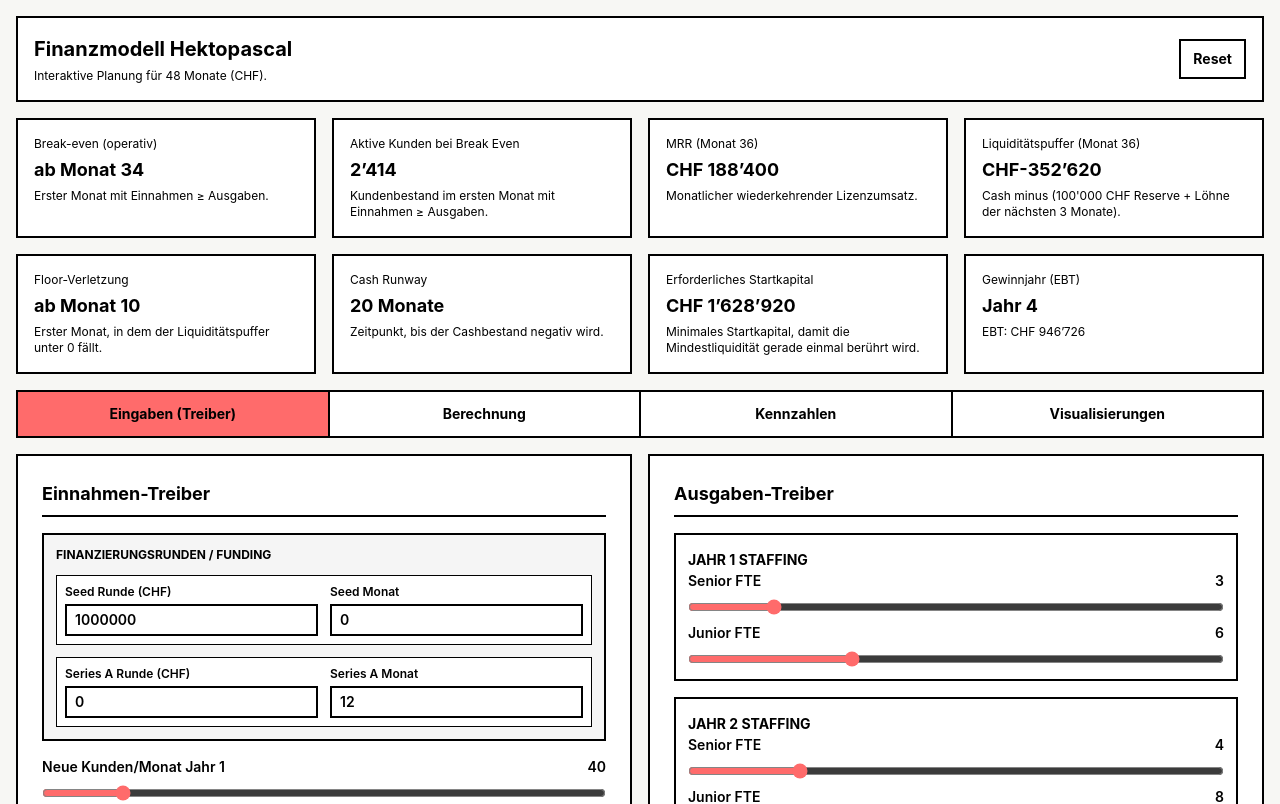
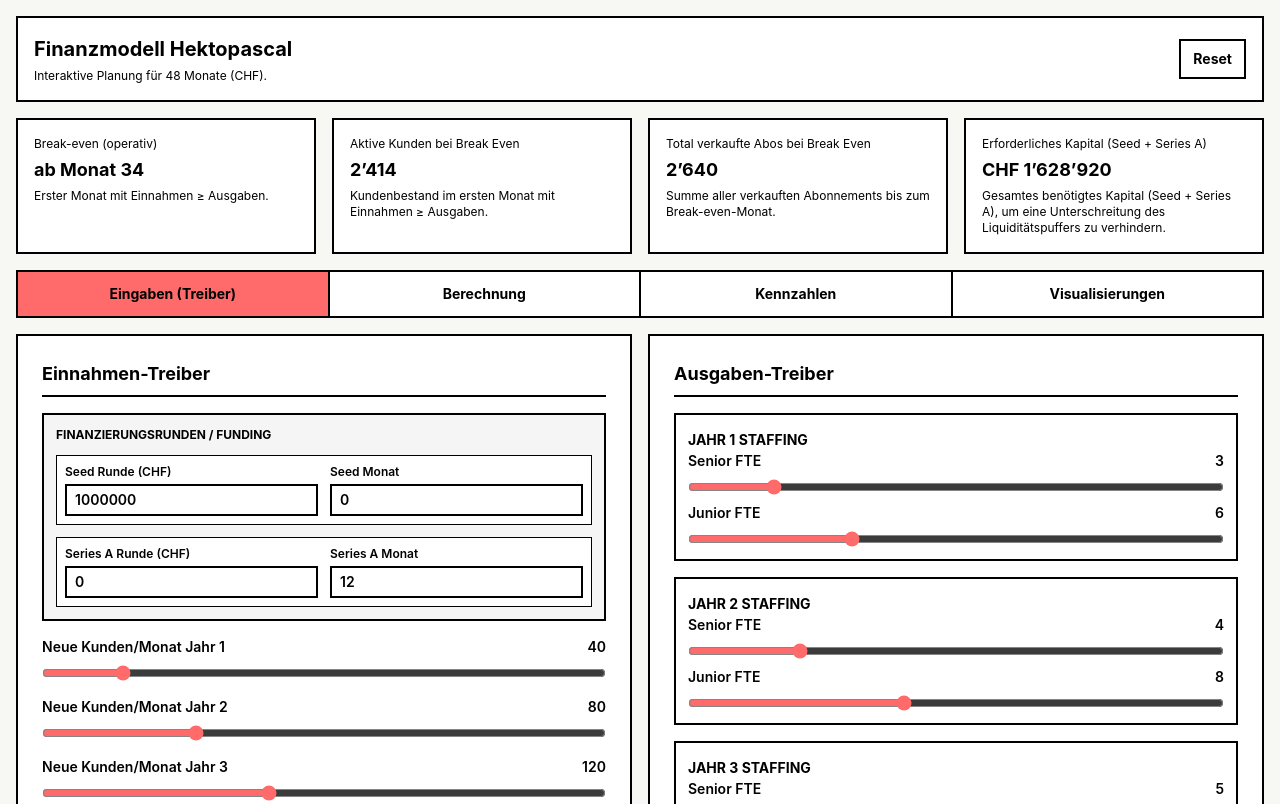
Before and after one commit to hektopascal2026/modell2, a React (Vite) app: page / in a window 1280 px wide. Shown: the top 804 px of the page. Built offline with nearby package versions, Linux system fonts and the light colour scheme.

Commit message:
Simplify top KPI cards to show exactly four requested metrics

```diff
--- a/src/App.jsx
+++ b/src/App.jsx
@@ -598,6 +598,24 @@ function App() {
     return { results, totalKapitalbedarf };
   }, [simulation]);
 
+  const totalVerkaufteAbosBeiBreakEven = useMemo(() => {
+    if (breakEvenMonat == null) return null;
+    let sum = 0;
+    for (let m = 1; m <= breakEvenMonat; m += 1) {
+      const y = yearByMonth(m);
+      const neueKunden =
+        y === 1
+          ? neueKundenJ1
+          : y === 2
+            ? neueKundenJ2
+            : y === 3
+              ? neueKundenJ3
+              : neueKundenJ4;
+      sum += neueKunden;
+    }
+    return sum;
+  }, [breakEvenMonat, neueKundenJ1, neueKundenJ2, neueKundenJ3, neueKundenJ4]);
+
   return (
     <main className="mx-auto flex min-h-screen w-full max-w-[1400px] flex-col gap-4 p-4 2xl:px-8">
       {/* Header */}
@@ -633,38 +651,18 @@ function App() {
           helpText="Kundenbestand im ersten Monat mit Einnahmen ≥ Ausgaben."
         />
         <KPI
-          title="MRR (Monat 36)"
-          value={currencyFormatter.format(month36.umsatzLizenzen)}
-          helpText="Monatlicher wiederkehrender Lizenzumsatz."
+          title="Total verkaufte Abos bei Break Even"
+          value={
+            totalVerkaufteAbosBeiBreakEven != null
+              ? numberFormatter.format(totalVerkaufteAbosBeiBreakEven)
+              : "—"
+          }
+          helpText="Summe aller verkauften Abonnements bis zum Break-even-Monat."
         />
         <KPI
-          title="Liquiditätspuffer (Monat 36)"
-          value={currencyFormatter.format(month36.liquiditaetspuffer)}
-          helpText="Cash minus (100'000 CHF Reserve + Löhne der nächsten 3 Monate)."
-        />
-        <KPI
-          title="Floor-Verletzung"
-          value={ersteFloorVerletzung != null ? `ab Monat ${ersteFloorVerletzung}` : "keine"}
-          helpText="Erster Monat, in dem der Liquiditätspuffer unter 0 fällt."
-        />
-        <KPI
-          title="Cash Runway"
-          value={typeof runwayMonate === "number" ? `${runwayMonate} Monate` : runwayMonate}
-          helpText="Zeitpunkt, bis der Cashbestand negativ wird."
-        />
-        <KPI
-          title="Erforderliches Startkapital"
-          value={currencyFormatter.format(kapitalAnalyse.erforderlichesStartkapital)}
-          helpText="Minimales Startkapital, damit die Mindestliquidität gerade einmal berührt wird."
-        />
-        <KPI
-          title="Gewinnjahr (EBT)"
-          value={gewinnjahrEbt.year ? `Jahr ${gewinnjahrEbt.year}` : "kein Gewinnjahr"}
-          helpText={
-            gewinnjahrEbt.year
-              ? `EBT: ${currencyFormatter.format(gewinnjahrEbt.ebt)}`
-              : "In keinem Jahr ist die Summe aus Einnahmen minus Ausgaben positiv."
-          }
+          title="Erforderliches Kapital (Seed + Series A)"
+          value={currencyFormatter.format(Math.max(0, seedBetrag + seriesABetrag - kapitalAnalyse.minPuffer))}
+          helpText="Gesamtes benötigtes Kapital (Seed + Series A), um eine Unterschreitung des Liquiditätspuffers zu verhindern."
         />
       </div>
 
```
